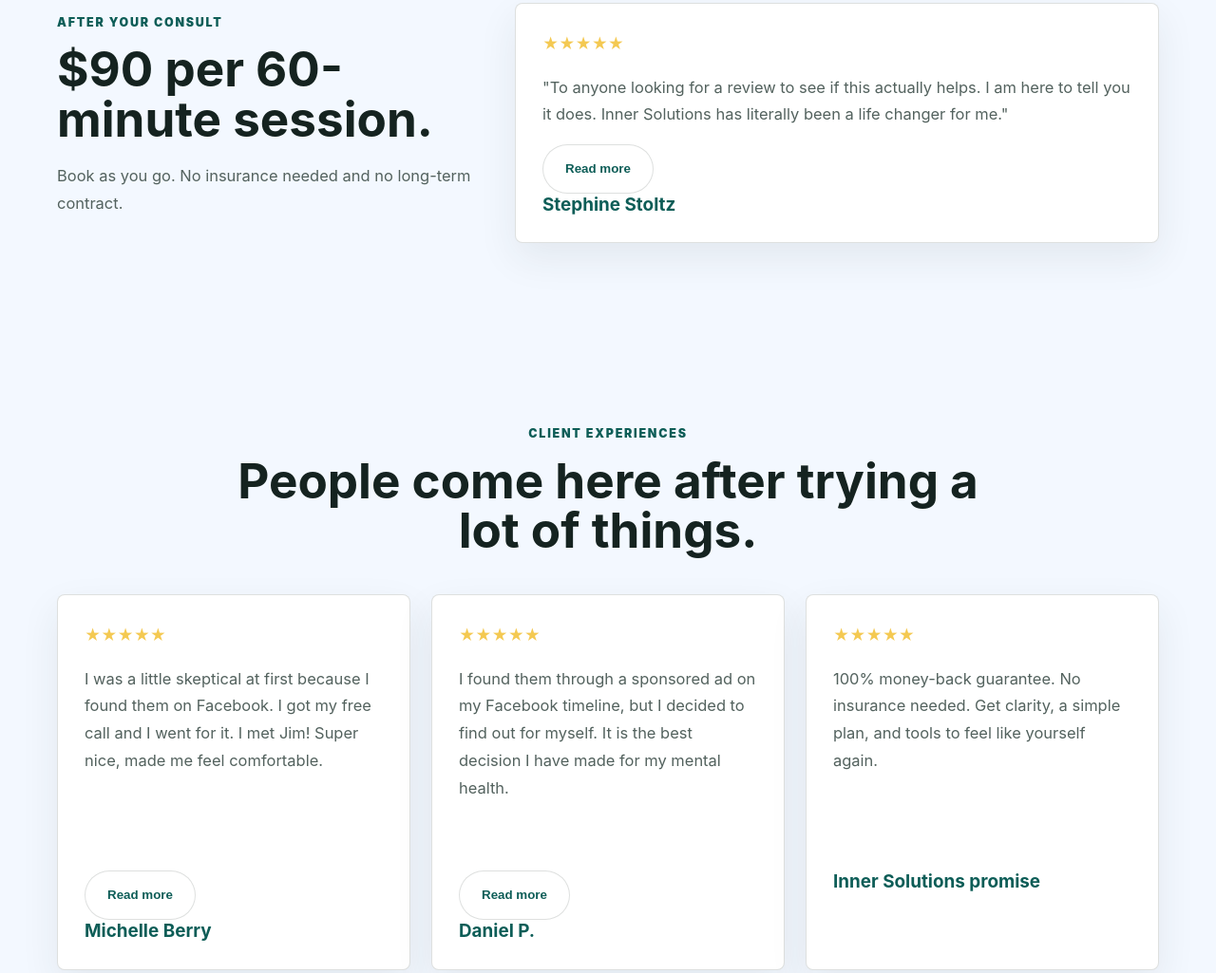
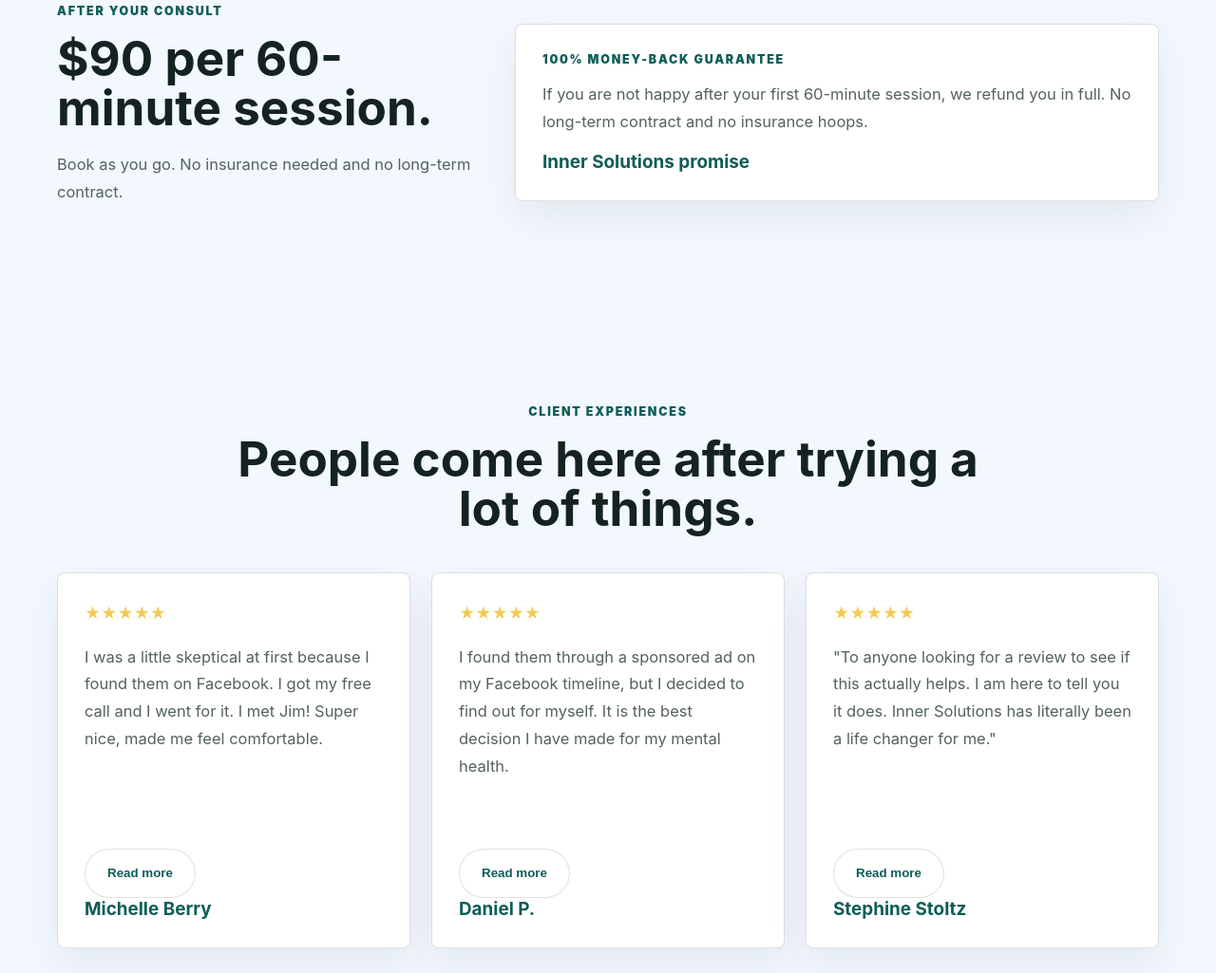
Before and after one commit to ecirak42/innersolutionsacademy.com, a plain HTML site: page learnmore/index.html in a window 1280 px wide. Shown: the part 1437-2462 px from the top of the page at 95% size. Drawn offline with nearby package versions, Linux system fonts and the light colour scheme.

Commit message:
Fix booking page proof order

```diff
--- a/learnmore/index.html
+++ b/learnmore/index.html
@@ -65,21 +65,15 @@
             <h2>$90 per 60-minute session.</h2>
             <p>Book as you go. No insurance needed and no long-term contract.</p>
           </div>
-          <div class="testimonial-grid" aria-label="Client testimonial">
-            <article class="testimonial-card">
-              <p class="stars" aria-label="5 stars">★★★★★</p>
+          <div class="testimonial-grid" aria-label="Session guarantee">
+            <article class="testimonial-card promise-card">
+              <p class="eyebrow">100% money-back guarantee</p>
               <p>
-                "To anyone looking for a review to see if this actually helps.
-                I am here to tell you it does. Inner Solutions has literally
-                been a life changer for me."
+                If you are not happy after your first 60-minute session, we
+                refund you in full. No long-term contract and no insurance
+                hoops.
               </p>
-              <p id="review-stephine" hidden>
-                They really understand what you are going through because they
-                have been right where you are. They are so comforting to talk to
-                and really do provide you with techniques that work.
-              </p>
-              <button class="button button-secondary" type="button" data-read-more aria-controls="review-stephine" aria-expanded="false">Read more</button>
-              <h3>Stephine Stoltz</h3>
+              <h3>Inner Solutions promise</h3>
             </article>
           </div>
         </div>
@@ -125,10 +119,17 @@
             <article class="testimonial-card">
               <p class="stars" aria-label="5 stars">★★★★★</p>
               <p>
-                100% money-back guarantee. No insurance needed. Get clarity, a
-                simple plan, and tools to feel like yourself again.
+                "To anyone looking for a review to see if this actually helps.
+                I am here to tell you it does. Inner Solutions has literally
+                been a life changer for me."
               </p>
-              <h3>Inner Solutions promise</h3>
+              <p id="review-stephine" hidden>
+                They really understand what you are going through because they
+                have been right where you are. They are so comforting to talk to
+                and really do provide you with techniques that work.
+              </p>
+              <button class="button button-secondary" type="button" data-read-more aria-controls="review-stephine" aria-expanded="false">Read more</button>
+              <h3>Stephine Stoltz</h3>
             </article>
           </div>
         </div>
```
